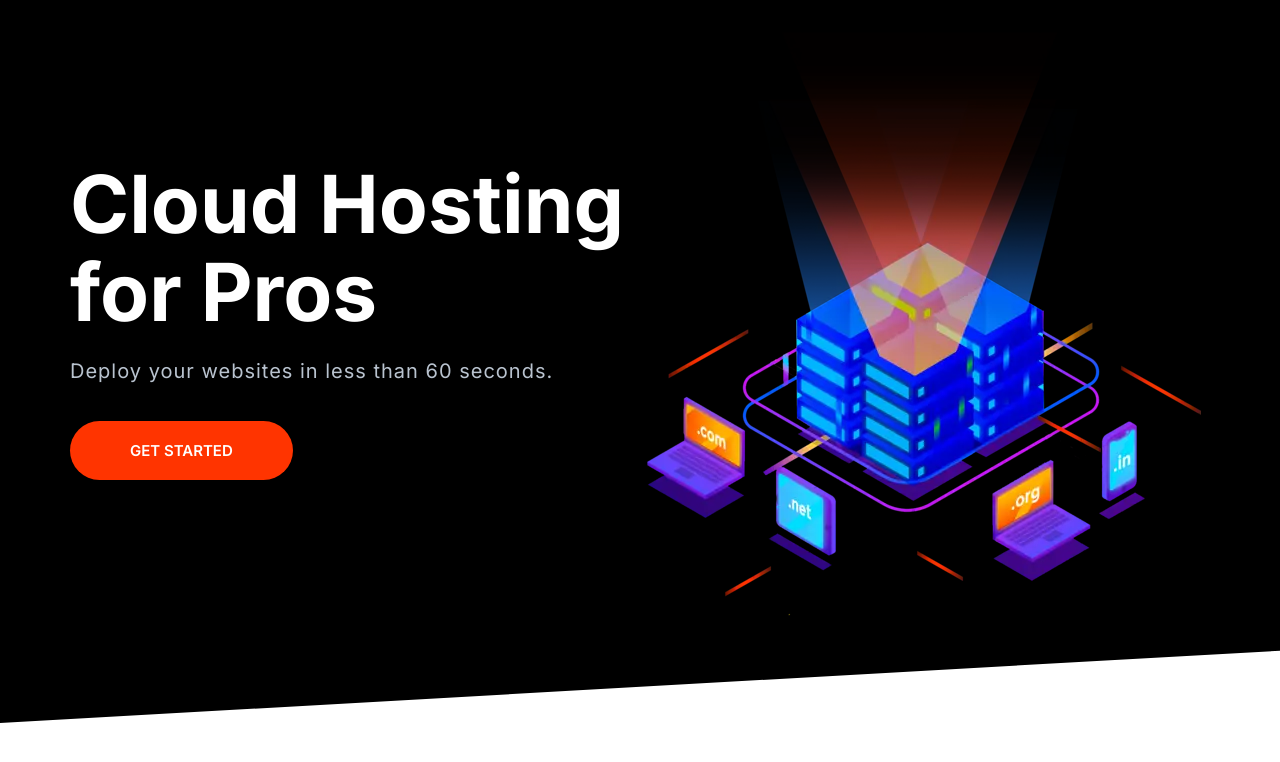
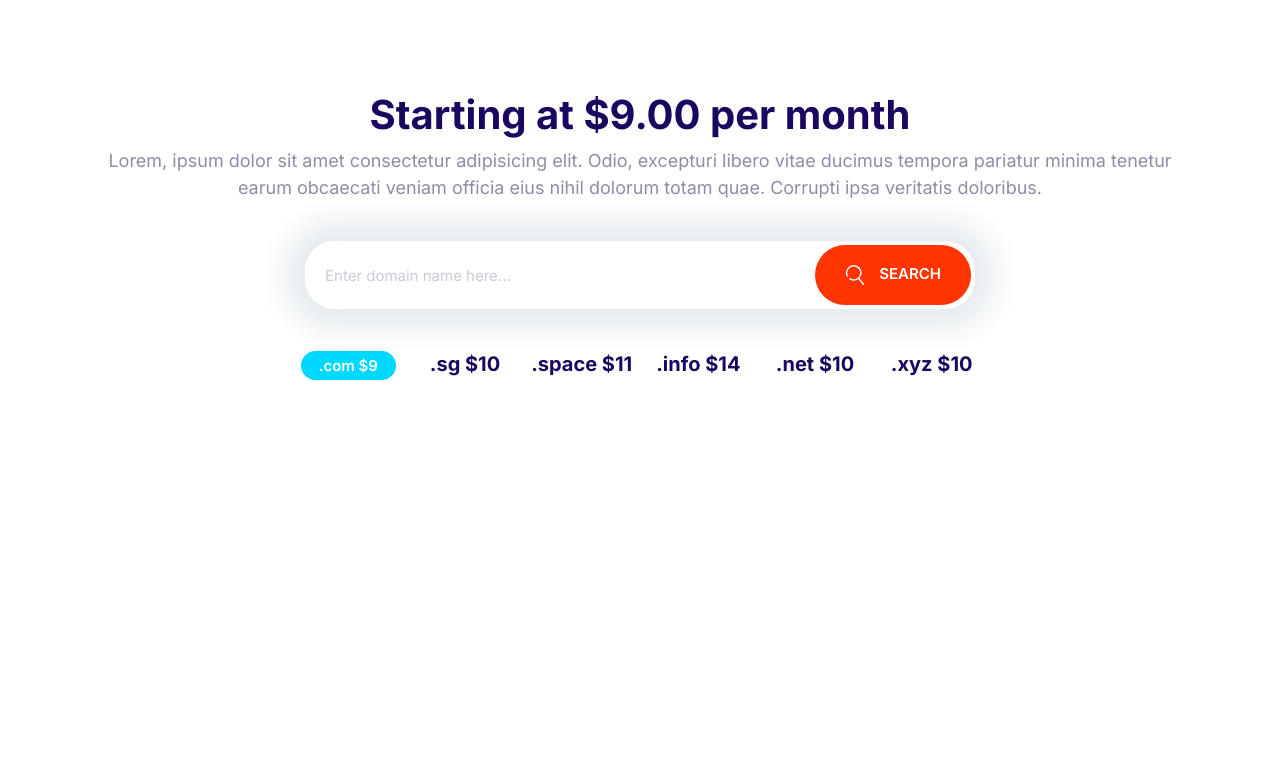
Before and after one commit to NathanielKhallil/CSS-PART-3, a plain HTML site: page index.html in a window 1280 px wide. Drawn offline with Linux system fonts and the light colour scheme.

Commit message:
Created Domain-Block component

```diff
--- a/CSS/styles.css
+++ b/CSS/styles.css
@@ -203,10 +203,18 @@ a {
   font-size: 1.8rem;
   font-weight: 600;
   margin: 1rem 0;
+  outline: 0;
   padding: 2rem 3rem;
   text-align: center;
   text-transform: uppercase;
   white-space: nowrap;
+}
+
+.btn .icon {
+  width: 2rem;
+  height: 2rem;
+  margin-right: 1rem;
+  vertical-align: middle;
 }
 
 .btn--primary {
@@ -286,7 +294,7 @@ a {
 .input-group .input {
   border: 0;
   flex-grow: 1;
-  padding: 1.5rem 1rem;
+  padding: 1.5rem 2rem;
 }
 
 .input-group .btn {
@@ -694,3 +702,29 @@ a {
     align-self: center;
   }
 }
+
+/* Domain Block*/
+
+.block-domain .input-group {
+  box-shadow: 0 0 30px 20px #e6ebee;
+  border: 0;
+  margin: 4rem auto;
+  max-width: 670px;
+}
+
+.block-domain__prices {
+  display: grid;
+  grid-template-columns: repeat(3, 1fr);
+  grid-template-rows: repeat(2, 6rem);
+  font-size: 2rem;
+  font-weight: 700;
+  justify-items: center;
+  max-width: 700px;
+  margin: 0 auto;
+}
+
+@media screen and (min-width: 768px) {
+  .block-domain__prices {
+    grid-template-columns: repeat(auto-fit, minmax(10rem, 1fr));
+  }
+}
--- a/index.html
+++ b/index.html
@@ -15,29 +15,37 @@
     <link rel="stylesheet" href="/CSS/styles.css" />
   </head>
   <body>
-    <section class="block block--dark block--skewed--left hero">
-      <div class="container grid grid--1x2">
-        <header class="block__header hero__content">
-          <h1 class="block__heading">Cloud Hosting for Pros</h1>
-          <p class="hero__tagline">
-            Deploy your websites in less than 60 seconds.
-          </p>
-          <a href="" class="btn btn--accent btn--stretched">Get Started</a>
-        </header>
-        <picture>
-          <source
-            type="image/webp"
-            srcset="images/banner.webp 1x, Images/banner2x.webp 2x"
-          />
-
-          <source
-            type="image/png"
-            srcset="images/banner.png 1x, Images/banner2x.png 2x"
-          />
-
-          <img class="hero__image" src="/Images/banner.png" alt="" />
-        </picture>
+    <section class="block container block-domain">
+      <header class="block__header">
+        <h2>Starting at $9.00 per month</h2>
+        <p>
+          Lorem, ipsum dolor sit amet consectetur adipisicing elit. Odio,
+          excepturi libero vitae ducimus tempora pariatur minima tenetur earum
+          obcaecati veniam officia eius nihil dolorum totam quae. Corrupti ipsa
+          veritatis doloribus.
+        </p>
+      </header>
+      <div class="input-group">
+        <input
+          class="input"
+          type="text"
+          placeholder="Enter domain name here..."
+        />
+        <button class="btn btn--accent">
+          <svg class="icon icon--white">
+            <use xlink:href="images/sprite.svg#search"></use>
+          </svg>
+          Search
+        </button>
       </div>
+      <ul class="list block-domain__prices">
+        <li><span class="badge badge--secondary">.com $9</span></li>
+        <li>.sg $10</li>
+        <li>.space $11</li>
+        <li>.info $14</li>
+        <li>.net $10</li>
+        <li>.xyz $10</li>
+      </ul>
     </section>
     <script src="js/main.js"></script>
   </body>
```
Also changed, not shown: Components/Domain-Block.html (added, +28 -0 lines).
